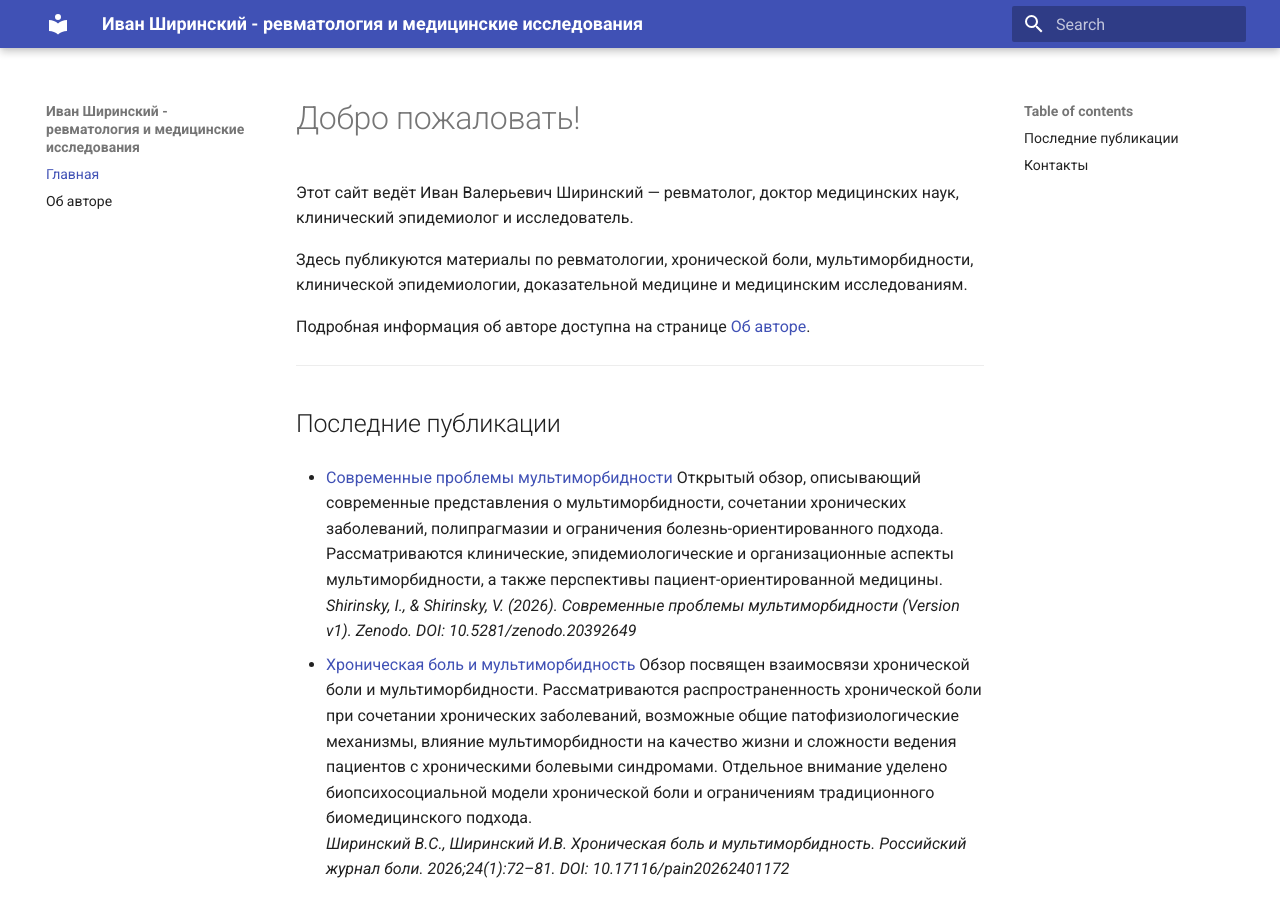
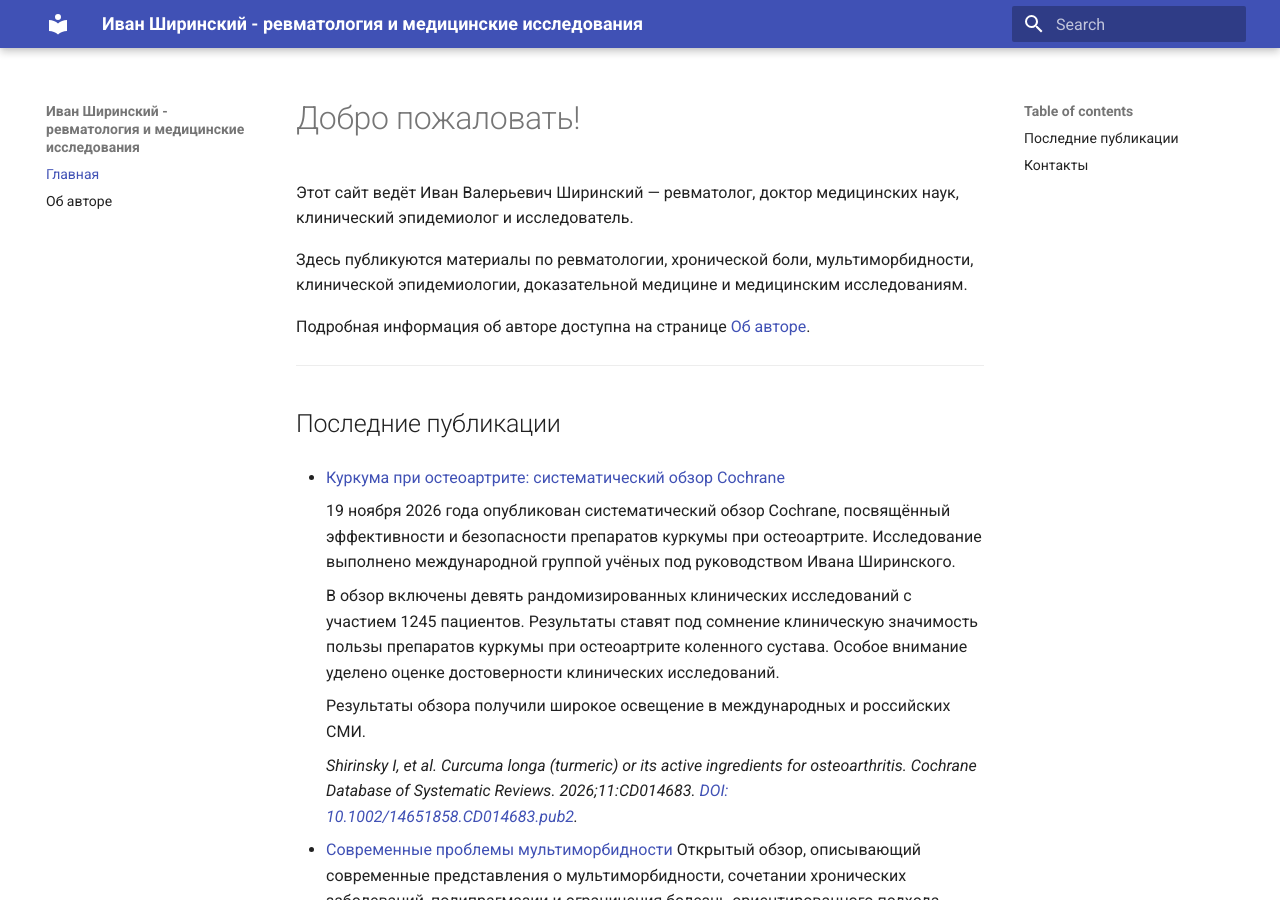
Before and after one commit to ivan-shirinsky/ivan-shirinsky.github.io, an MkDocs documentation site: the page built from docs/index.md, in a window 1280 px wide and 900 px high. Built offline with MkDocs 1.6.1 and Material for MkDocs 9.7.7, drawn with Linux system fonts in a browser that asks for light colours.

Commit message:
Добавить обзор Cochrane о куркуме при остеоартрите
Добавлен систематический обзор Cochrane о куркуме при остеоартрите, включая результаты и ссылки на исследования.

```diff
--- a/docs/index.md
+++ b/docs/index.md
@@ -10,6 +10,26 @@
 
 
 ## Последние публикации
+- [Куркума при остеоартрите: систематический обзор Cochrane](cochrane-turmeric.md)
+
+    19 ноября 2026 года опубликован систематический обзор Cochrane,
+    посвящённый эффективности и безопасности препаратов куркумы
+    при остеоартрите. Исследование выполнено международной группой
+    учёных под руководством Ивана Ширинского.
+
+    В обзор включены девять рандомизированных клинических исследований
+    с участием 1245 пациентов. Результаты ставят под сомнение
+    клиническую значимость пользы препаратов куркумы при остеоартрите
+    коленного сустава. Особое внимание уделено оценке достоверности
+    клинических исследований.
+
+    Результаты обзора получили широкое освещение в международных
+    и российских СМИ.
+
+    *Shirinsky I, et al. Curcuma longa (turmeric) or its active
+    ingredients for osteoarthritis. Cochrane Database of Systematic
+    Reviews. 2026;11:CD014683.
+    [DOI: 10.1002/14651858.CD014683.pub2](https://doi.org/10.1002/14651858.CD014683.pub2).*
 
 - [Современные проблемы мультиморбидности](https://ivan-shirinsky.github.io/multimorbidity-review/)
 Открытый обзор, описывающий современные представления о мультиморбидности, сочетании хронических заболеваний, полипрагмазии и ограничения болезнь-ориентированного подхода. Рассматриваются клинические, эпидемиологические и организационные аспекты мультиморбидности, а также перспективы пациент-ориентированной медицины.
```
